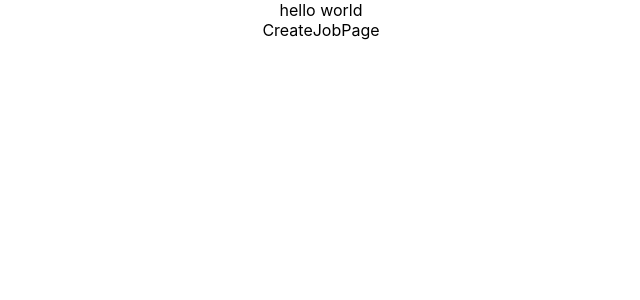
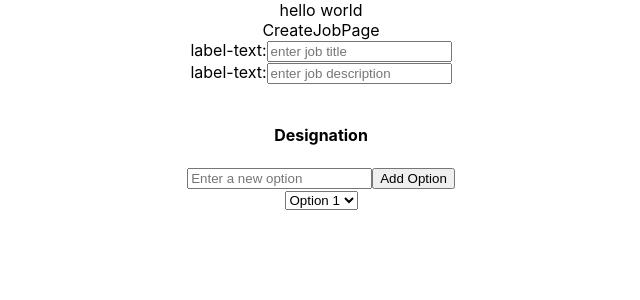
Before and after one commit to jeff-lent/create-job-ui, a React (Create React App) app in the folder create-job-ui/: page / in a window 1280 px wide. Shown: the top 300 px of the page, without its empty margins (319-959 px from the left). Built offline with nearby package versions, Linux system fonts and the light colour scheme.

Commit message:
added dropdown component with adding an option function

```diff
--- /dev/null
+++ b/create-job-ui/src/components/DropDownMenu.js
@@ -0,0 +1,34 @@
+import React,{useState} from 'react'
+
+export const DropDownMenu = () => {
+
+    const [selectedValue, setSelectedValue] = useState('');
+  const [options, setOptions] = useState(['Option 1', 'Option 2', 'Option 3']);
+  const [newOption, setNewOption] = useState('');
+
+  function handleSubmit(e) {
+    e.preventDefault();
+    if(options.indexOf(newOption) === -1 && newOption!==""){
+      setOptions([...options, newOption]);
+      setNewOption('');
+    }else{
+      console.log(`${newOption} already exists in the options`);
+    }
+  }
+
+
+
+  return (
+    <div>
+    <form onSubmit={handleSubmit}>
+      <input type="text" value={newOption} onChange={e => setNewOption(e.target.value)} placeholder="Enter a new option" />
+      <button type="submit">Add Option</button>
+    </form>
+    <select value={selectedValue} onChange={e => setSelectedValue(e.target.value)}>
+      {options.map(option => (
+        <option key={option} value={option}>{option}</option>
+      ))}
+    </select>
+  </div>
+  );
+}
--- /dev/null
+++ b/create-job-ui/src/components/Textfeild.js
@@ -0,0 +1,15 @@
+import React ,{ useState }  from 'react'
+
+export const Textfeild = ({placeholderText},{labelText}) => {
+    const [inputValue, setInputValue] = useState('');
+    return (
+        <div>
+          {/* <input type="text" value={inputValue} onChange={e => setInputValue(e.target.value)} /> */}
+          <label>
+            label-text:
+        <input type="text" placeholder={placeholderText}  value={inputValue} onChange={e => setInputValue(e.target.value)} />
+      </label>
+        </div>
+      );
+
+}
--- /dev/null
+++ b/create-job-ui/src/pages/CreateJobPage.css
@@ -0,0 +1,4 @@
+.create-job-page{
+    padding: 10;
+    border: 1px solid red;
+}
--- a/create-job-ui/src/pages/CreateJobPage.js
+++ b/create-job-ui/src/pages/CreateJobPage.js
@@ -1,7 +1,22 @@
 import React from 'react'
+import { DropDownMenu } from '../components/DropDownMenu'
+import { Textfeild } from '../components/Textfeild'
 
 export const CreateJobPage = () => {
+
+
+
   return (
-    <div>CreateJobPage</div>
+    <div className="create-job-page" >CreateJobPage
+    <form>
+    <Textfeild labelText="title" placeholderText="enter job title" ></Textfeild>
+    <Textfeild labelText="description" placeholderText="enter job description" ></Textfeild>
+    <br></br>
+     <h4>Designation</h4>
+    <DropDownMenu></DropDownMenu>
+    </form>
+
+    {/* <button onClick={submitFrom}>submit</button> */}
+    </div>
   )
 }
```
